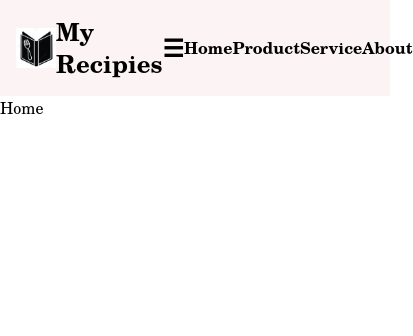
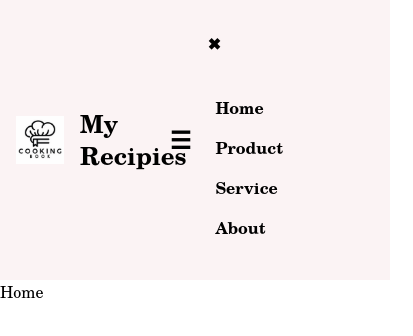
Before and after one commit to Vidushi491/ReactProject-9, a React (Vite) app: page / in a window 390 px wide. Shown: the top 336 px of the page, 413 px wide, since content can reach past the window. Built offline with nearby package versions, Linux system fonts and the light colour scheme.

Commit message:
Updated Project 9

```diff
--- a/src/components/Nav.jsx
+++ b/src/components/Nav.jsx
@@ -6,28 +6,53 @@ const Nav = () => {
 const [open, setOpen] = useState(false)
 
   return (
+
     <div className="bg-(--c1)  flex justify-between items-center p-4 text-black font-bold">
-     <img src={logo} className="w-10 h-10 object-cover" />
-      <p className="font-bold text-2xl text-black">My Recipies</p>
+
+      <div className="flex items-center gap-4">
+
+      <img src={logo} className="w-12 h-12 object-cover" />
+
+      <h1 className="font-bold text-2xl text-black">My Recipies</h1>
+      </div>
+      <ul className="hidden md:flex gap-6 font-bold">
+        <li><Link to="/">Home</Link></li>
+        <li><Link to="/product">Product</Link></li>
+        <li><Link to="/service">Service</Link></li>
+        <li><Link to="/about">About</Link></li>
+
+      </ul>
+
       <button
       className="md:hidden text-2xl "
-      onClick={ () =>
-        setOpen(true)
-      }>☰</button>
+      onClick={() => setOpen(true)}
+      >☰</button>
+
       {open && (
         <div
         className="fixed inset-0 bg-black/40"
-          onClick={() =>
-            setOpen(false)}>
+          onClick={() => setOpen(false)}>
         </div>
+      )}
 
-      )}
-        <Link to="/">Home</Link>
-         <Link to="/product">Product</Link>
-          <Link to="/service">Service</Link>
-           <Link to="/about">About</Link>
+      <div className={`top-0 left-0 h-full w-64 bg-[--c2] z-50 transform ${open ? "translate-x-0": "-translate -x-full"} transition-transform duration-300 md:hidden`}>
 
+      <button
+      className="p-4 font-bold"
+      onClick={() => setOpen(false)}>
+      ✖
+      </button>
+
+      <ul className="flex flex-col gap-4 p-6 font-bold">
+        <li onClick={() => setOpen(false)}><Link to="/">Home</Link></li>
+        <li onClick={() => setOpen(false)}><Link to="/product">Product</Link></li>
+        <li onClick={() => setOpen(false)}><Link to="/service">Service</Link></li>
+        <li onClick={() => setOpen(false)}><Link to="/about">About</Link></li>
+      </ul>
+      </div>
     </div>
+
+
   )
 }
 
```
Also changed, not shown: src/assets/logo.png.
